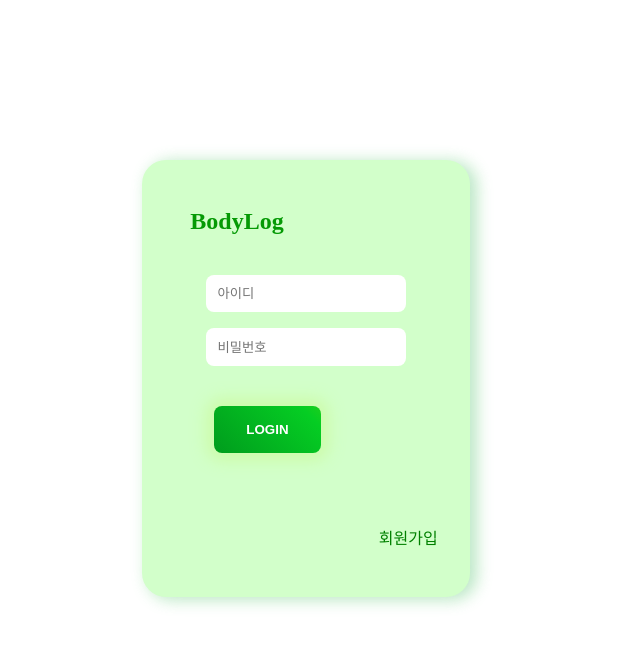
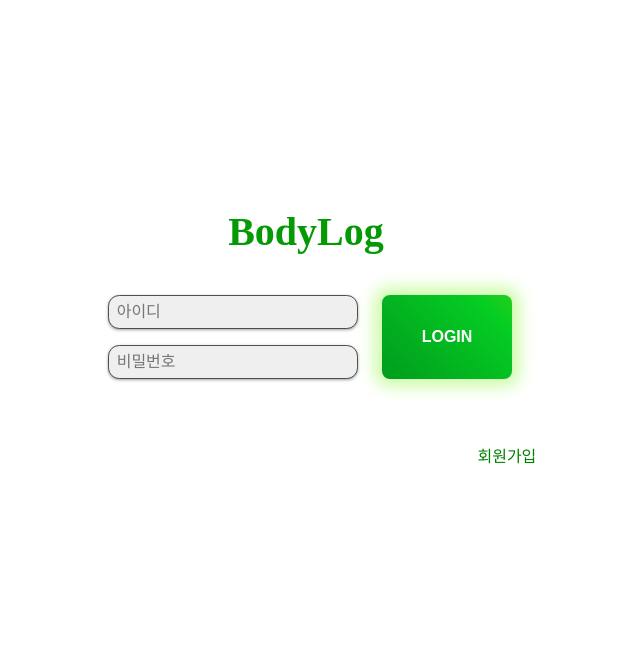
Before and after one commit to lgyn10/FLOG-FrontEnd, a Next.js app in the folder bodylog/: page / in a window 1280 px wide. Shown: the top 646 px of the page, without its empty margins (334-974 px from the left). Built offline with nearby package versions, Linux system fonts and the light colour scheme.

Commit message:
Jeonyujin/3 (#12)
* style: 로그인 페이지 스타일 수정

* feat: date-fns로 달력 구현

```diff
--- a/bodylog/src/pages/Login.tsx
+++ b/bodylog/src/pages/Login.tsx
@@ -71,9 +71,7 @@ const StyledContent = styled.div`
   display: flex;
   flex-direction: column;
   gap: 1rem;
-  box-shadow: rgba(139, 200, 170, 0.48) 0.375rem 0.125rem 1rem 0rem, rgba(223, 255, 218, 0.8) 0.375rem 0.125rem 1rem 0rem;
   border-radius: 1.5rem;
-  background-color: #d2ffca;
 `;
 
 const StyledLoginBox = styled.div`
@@ -82,12 +80,14 @@ const StyledLoginBox = styled.div`
 
 const StyledTitle = styled.div`
   margin-bottom: 1.5rem;
-  font-size: 1.5rem;
+  text-align: center;
+  font-size: 2.5rem;
   font-weight: bold;
   color: #059a05;
 `;
 
 const StyledCover = styled.div`
+  display: flex;
   flex-direction: row;
 `;
 
@@ -100,13 +100,24 @@ const StyledInputWrapper = styled.div`
 
 const StyledInput = styled.input`
   padding: 0.7rem;
-  border: none;
-  border-radius: 0.5rem;
+  all: unset;
+  border: 1px solid #4e4e4e;
+  background-color: #efefef;
+  border-radius: 0.7rem;
+  box-shadow: rgba(60, 64, 67, 0.3) 0px 1px 2px 0px, rgba(60, 64, 67, 0.15) 0px 1px 3px 1px;
+  width: 15rem;
+  height: 2rem;
+  padding-left: 0.5rem;
+  &:focus,
+  :hover {
+    background-color: #a8e5cf;
+    transition: all 0.3s;
+  }
 `;
 
 const StyledLoginBtn = styled.button`
-  margin: 1.5rem;
-  padding: 1rem 2rem;
+  margin: 1rem 0.5rem;
+  padding: 2rem 2.5rem;
   text-align: center;
   text-transform: uppercase;
   transition: 0.5s;
@@ -116,6 +127,7 @@ const StyledLoginBtn = styled.button`
   display: block;
   border: 0rem;
   font-weight: 700;
+  font-size: 1rem;
   box-shadow: 0rem 0rem 1rem 0.5rem #cdfcaa;
   background-image: linear-gradient(45deg, #009c1d 0%, #05cd23 51%, #8dd701 100%);
   cursor: pointer;
--- a/bodylog/src/pages/register.tsx
+++ b/bodylog/src/pages/register.tsx
@@ -9,18 +9,22 @@ function Register() {
   const [registerPw, setRegisterPw] = useState(''); // Rgis 비밀번호 상태
   const [registerPwCheck, setRegisterPwCheck] = useState(''); // Rgis 비밀번호 확인 상태
   const [errMessage, setErrMessage] = useState(''); // 에러 메세지 상태
+
   // Rgis 아이디 input 상태 변화 핸들
   const handleRegisterId = (e: ChangeEvent<HTMLInputElement>) => {
     setRegisterId(e.target.value);
   };
+
   // Rgis 비밀번호 input 상태 변화 핸들
   const handleRegisterPw = (e: ChangeEvent<HTMLInputElement>) => {
     setRegisterPw(e.target.value);
   };
+
   // Rgis 비밀번호 확인 input 상태 변화 핸들
   const handleRegisterPwCheck = (e: ChangeEvent<HTMLInputElement>) => {
     setRegisterPwCheck(e.target.value);
   };
+
   const onSubmit = (e: FormEvent<HTMLFormElement>) => {
     e.preventDefault();
     if (registerId == '') {
@@ -33,6 +37,7 @@ function Register() {
       router.push('./');
     }
   };
+
   return (
     <StyledRegisterPage>
       <StyledH1>BodyLog</StyledH1>
@@ -54,6 +59,7 @@ function Register() {
 }
 
 export default Register;
+
 const StyledH1 = styled.h1`
   margin-top: 2rem;
   font-weight: bold;
--- a/bodylog/tsconfig.json
+++ b/bodylog/tsconfig.json
@@ -5,6 +5,7 @@
     "allowJs": true,
     "skipLibCheck": true,
     "strict": true,
+    "strictNullChecks": false,
     "forceConsistentCasingInFileNames": true,
     "noEmit": true,
     "esModuleInterop": true,
```
Also changed, not shown: bodylog/package.json (+7 -0 lines), bodylog/src/components/RenderCells.tsx (added, +43 -0 lines), bodylog/src/components/RenderDays.tsx (added, +15 -0 lines), bodylog/src/components/RenderHeader.tsx (added, +27 -0 lines), bodylog/src/pages/mypage.tsx (+24 -12 lines), 1 other file (tests, documents, lock files or other folders).
